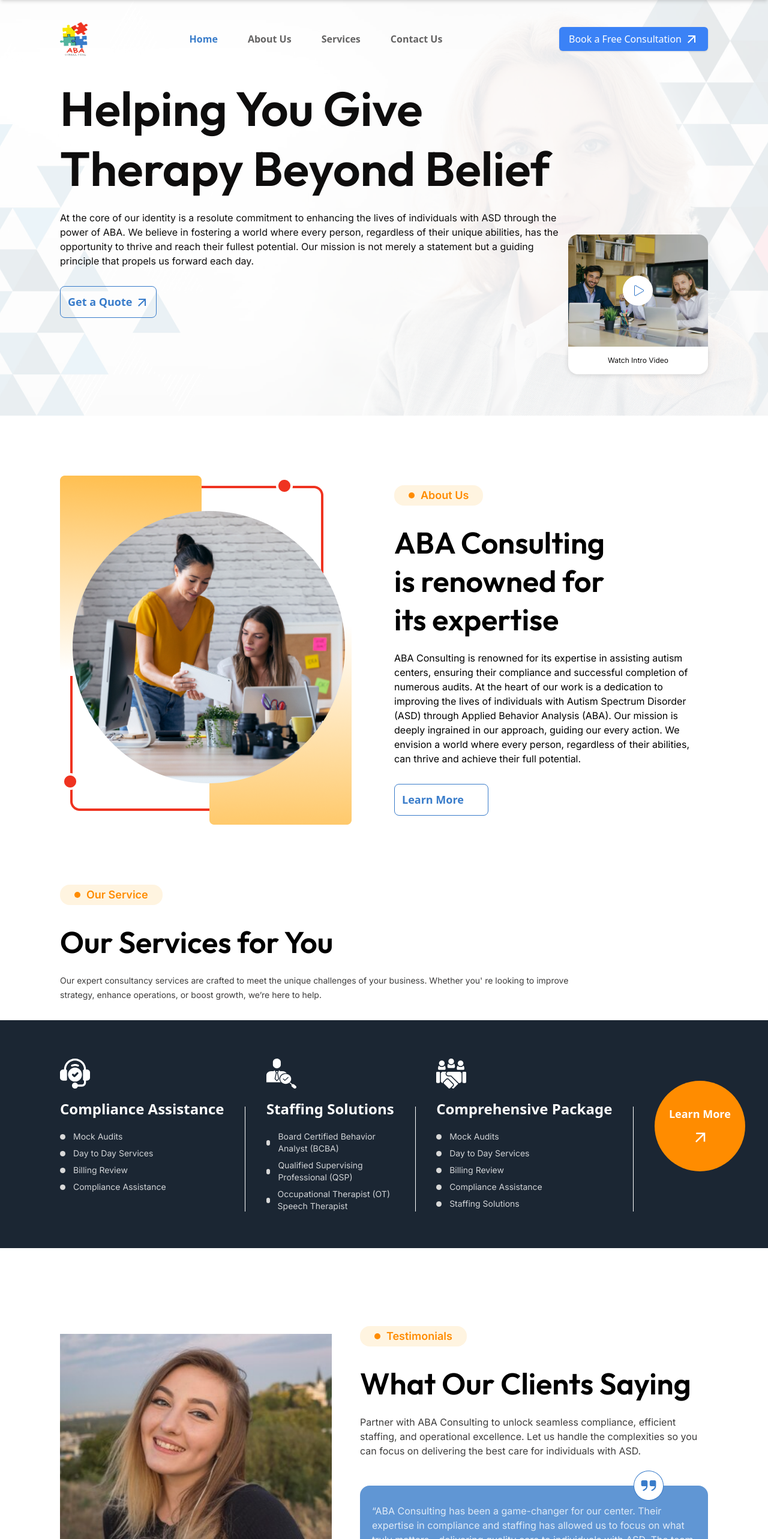
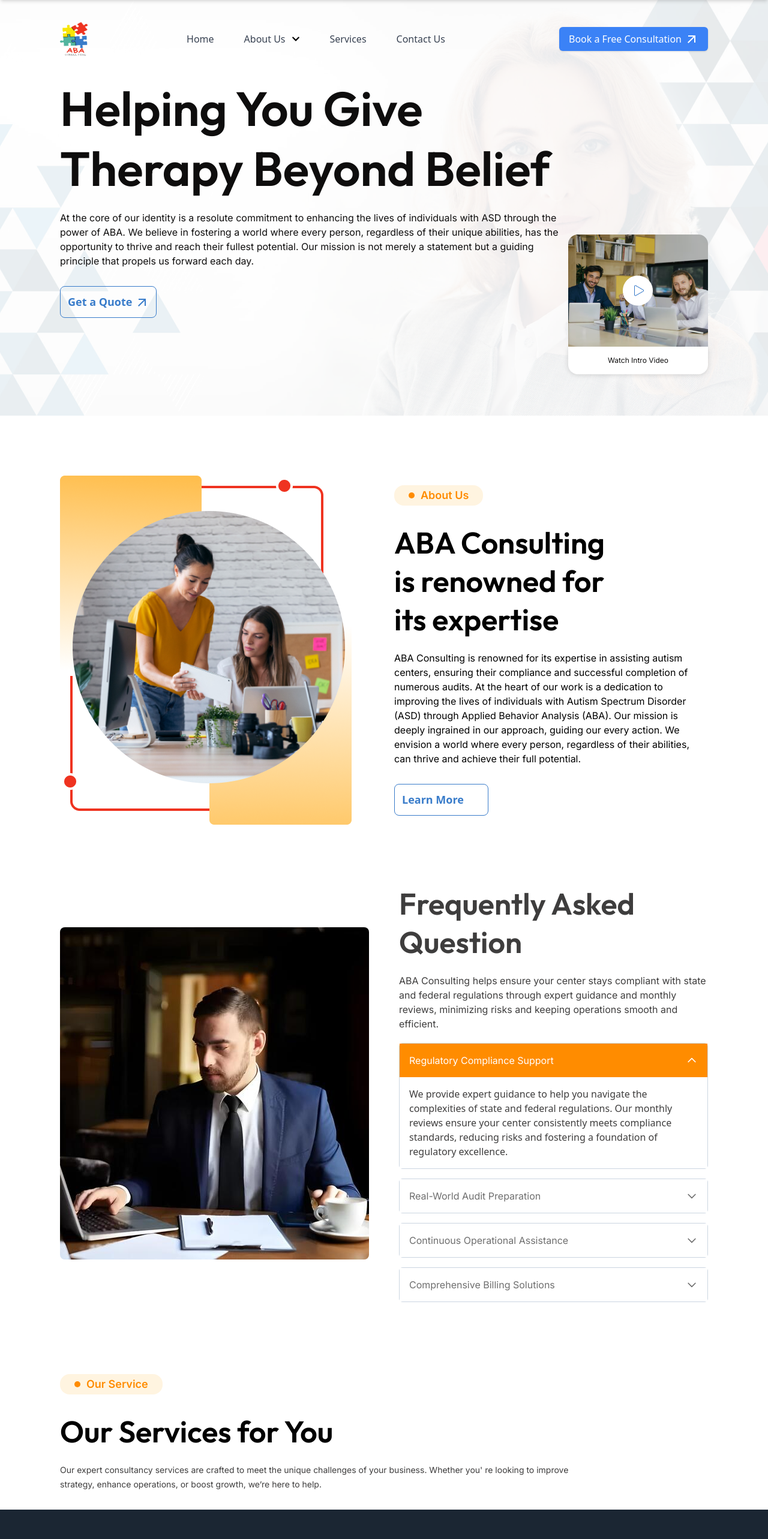
Before and after one commit to mahimnxt23/ABA-Consultancy-Copy, a React (Vite) app: page / in a window 1280 px wide. Shown: the top 2566 px of the page at 60% size. Built offline with nearby package versions, Linux system fonts and the light colour scheme.

Commit message:
faq ,drop down

```diff
--- a/src/ClientSide/AboutUs/AboutUs.jsx
+++ b/src/ClientSide/AboutUs/AboutUs.jsx
@@ -1,7 +1,6 @@
 import Footer from "../Shared/Footer/Footer";
 import AboutBanner from "./AboutBanner/AboutBanner";
 import CollaborateWithU from "./CollaborateWithU/CollaborateWithU";
-import Team from "./Team/Team";
 
 const AboutUs = () => {
   return (
@@ -9,7 +8,7 @@ const AboutUs = () => {
       <AboutBanner></AboutBanner>
       {/* <ChooseUs></ChooseUs> */}
       <CollaborateWithU></CollaborateWithU>
-      <Team></Team>
+      {/* <Team></Team> */}
       <div className="sectionGap bg-[#1a2633]">
         <Footer></Footer>
       </div>
--- a/src/ClientSide/Home/Home.jsx
+++ b/src/ClientSide/Home/Home.jsx
@@ -1,5 +1,6 @@
 import { Link } from "react-router-dom";
 import Footer from "../Shared/Footer/Footer";
+import Faq from "../Service/Faq/Faq";
 
 /* eslint-disable react/prop-types */
 const Home = () => {
@@ -153,6 +154,8 @@ const Home = () => {
             </div>
           </div>
         </div>
+
+        <Faq />
         <div className="sectionGap">
           <div className="ourservices max-w-[900px]">
             <SectionIndicator status={"Our Service"} />
@@ -167,6 +170,7 @@ const Home = () => {
             </p>
           </div>
         </div>
+
         <Services />
         {/*chooseUs  */}
         {/* <div className="sectionGap">
--- /dev/null
+++ b/src/ClientSide/Service/Faq/Faq.jsx
@@ -0,0 +1,111 @@
+import { useState } from "react";
+
+const Faq = () => {
+  const [activeIndex, setActiveIndex] = useState(0); // Initialize with 0 for the first FAQ
+
+  const toggleFAQ = (index) => {
+    setActiveIndex(activeIndex === index ? null : index);
+  };
+
+  const accordion1 = [
+    {
+      question: "Regulatory Compliance Support",
+      answer:
+        "We provide expert guidance to help you navigate the complexities of state and federal regulations. Our monthly reviews ensure your center consistently meets compliance standards, reducing risks and fostering a foundation of regulatory excellence.",
+    },
+    {
+      question: "Real-World Audit Preparation",
+      answer:
+        "Prepare your team for actual evaluations with our dynamic mock audits. These unannounced exercises simulate real audit scenarios, building your staff’s confidence and ensuring readiness.",
+    },
+    {
+      question: "Continuous Operational Assistance",
+      answer:
+        "Our dedicated team offers 24/7 operational support and educational resources. From addressing daily challenges to ensuring seamless business processes, we’re here to support your success every step of the way.",
+    },
+    {
+      question: "Comprehensive Billing Solutions",
+      answer:
+        "Our meticulous billing review process examines your billed lines for accuracy and efficiency. Additionally, we offer billing training to enhance your team's skills, ensuring financial precision and integrity",
+    },
+  ];
+
+  return (
+    <div
+      className="grid grid-cols-1 gap-[50px] mt-[30px] px-[30px]
+    md:mt-[32px] md:px-[32px]
+    lg:px-[80px] lg:mt-[30px]
+    xl:px-[100px] xl:mt-[80px]
+    2xl:px-[150px] 2xl:mt-[80px]"
+    >
+      {/* First Copy */}
+      <div
+        id="assistance"
+        className="grid grid-cols-1 xl:grid-cols-2 gap-[50px]  items-center my-5"
+      >
+        {/* Image */}
+        <div className="h-[400px] lg:h-[554px]">
+          <img
+            // src="https://incomparable-kashata-7a0767.netlify.app/images/serviceBoy.png"
+            src="/images/serviceBoy.png"
+            className="h-full w-full object-cover rounded-[8px]"
+            alt=""
+          />
+        </div>
+        {/* Text and Accordion */}
+        <div className="rounded-lg">
+          <h2 className="text-[#0E0D0DCC] font-semibold mb-[20px] headTwo leading-[40px]">
+            Frequently Asked Question
+          </h2>
+          <p className="text-[#0E0D0DCC]/[.8] mb-[20px] font-normal bodyText">
+            ABA Consulting helps ensure your center stays compliant with state
+            and federal regulations through expert guidance and monthly reviews,
+            minimizing risks and keeping operations smooth and efficient.
+          </p>
+          <div className="space-y-4">
+            {accordion1.map((item, index) => (
+              <div
+                key={index}
+                className="border border-[#CBD5E1] rounded-[6px]"
+              >
+                <button
+                  className={`w-full flex justify-between items-center p-4 focus:outline-none focus:ring ${
+                    activeIndex === index
+                      ? "bg-[#FF8C00] text-white"
+                      : "bg-white hover:bg-gray-100 text-[#0E0D0DCC]/[.6]"
+                  }`}
+                  onClick={() => toggleFAQ(index)}
+                >
+                  <span className="font-normal bodyText">{item.question}</span>
+                  <svg
+                    className={`w-5 h-5 transform ${
+                      activeIndex === index ? "rotate-180" : ""
+                    }`}
+                    xmlns="http://www.w3.org/2000/svg"
+                    fill="none"
+                    viewBox="0 0 24 24"
+                    stroke="currentColor"
+                  >
+                    <path
+                      strokeLinecap="round"
+                      strokeLinejoin="round"
+                      strokeWidth={2}
+                      d="M19 9l-7 7-7-7"
+                    />
+                  </svg>
+                </button>
+                {activeIndex === index && (
+                  <div className="p-4 text-[#0E0D0DCC]/[.8] bg-white font-normal">
+                    {item.answer}
+                  </div>
+                )}
+              </div>
+            ))}
+          </div>
+        </div>
+      </div>
+    </div>
+  );
+};
+
+export default Faq;
--- a/src/ClientSide/Service/Service.jsx
+++ b/src/ClientSide/Service/Service.jsx
@@ -1,5 +1,6 @@
 import Footer from "../Shared/Footer/Footer";
 import Drive from "./Drive/Drive";
+import Faq from "./Faq/Faq";
 // import GivingOurBussiness from "./GivingOurBussiness/GivingOurBussiness";
 import ServiceBanner from "./ServiceBanner/ServiceBanner";
 
@@ -8,6 +9,7 @@ const Service = () => {
     <div>
       <ServiceBanner></ServiceBanner>
       <Drive></Drive>
+      <Faq></Faq>
       {/* <GivingOurBussiness></GivingOurBussiness> */}
       <div className="sectionGap bg-[#1a2633]">
         <Footer></Footer>
--- a/src/ClientSide/Shared/Navbar/Navbar.jsx
+++ b/src/ClientSide/Shared/Navbar/Navbar.jsx
@@ -2,11 +2,22 @@ import { useState } from "react";
 import { Link, NavLink, useLocation } from "react-router-dom"; // Adjust based on your routing library
 import { navLinks } from "../../../constant/data";
 import "./Navbar.css";
+import { FaChevronDown } from "react-icons/fa";
 
 const Navbar = () => {
   const [isOpen, setIsOpen] = useState(false);
   const location = useLocation();
   const isHomePage = location.pathname === "/";
+
+  const [openDropdown, setOpenDropdown] = useState(null);
+
+  const handleMouseEnter = (name) => {
+    setOpenDropdown(name);
+  };
+
+  const handleMouseLeave = () => {
+    setOpenDropdown(null);
+  };
 
   return (
     <div
@@ -39,16 +50,61 @@ const Navbar = () => {
           {/* Links Section */}
           <div className="hidden lg:flex space-x-[50px]">
             {navLinks.map((link) => (
+              // <NavLink
+              //   key={link.name}
+              //   to={link.href}
+
+              //   className={({ isActive }) =>
+              //     isActive
+              //       ? "text-[#397CCA] font-semibold"
+              //       : "text-[#0E0D0DCC] opacity-[.8] font-semibold"
+              //   }
+              // >
+              //   {link.name}
+              // </NavLink>
+
               <NavLink
                 key={link.name}
                 to={link.href}
-                className={({ isActive }) =>
-                  isActive
-                    ? "text-[#397CCA] font-semibold"
-                    : "text-[#0E0D0DCC] opacity-[.8] font-semibold"
-                }
+                className="relative group"
               >
-                {link.name}
+                <div className="flex items-center gap-[6px]">
+                  {/* Text */}
+                  <a
+                    // href={link.href}
+                    className="text-gray-700 hover:text-blue-600"
+                  >
+                    {link.name}
+                  </a>
+
+                  {/* Dropdown Icon and Menu */}
+                  {link.subLinks && (
+                    <div
+                      className="relative"
+                      onMouseEnter={() => handleMouseEnter(link.name)}
+                      onMouseLeave={handleMouseLeave}
+                    >
+                      {/* Dropdown Icon */}
+                      <FaChevronDown className="ml-1 text-sm hover:text-blue-600 transition-transform hover:rotate-180 cursor-pointer" />
+
+                      {/* Dropdown Menu */}
+                      {openDropdown === link.name && (
+                        <ul className="absolute top-full left-0 bg-white shadow-lg rounded-md py-2 w-48 z-10">
+                          {link.subLinks.map((subLink) => (
+                            <li key={subLink.name}>
+                              <Link
+                                to={subLink.href}
+                                className="block px-4 py-2 text-gray-700 hover:bg-gray-100 hover:text-blue-600"
+                              >
+                                {subLink.name}
+                              </Link>
+                            </li>
+                          ))}
+                        </ul>
+                      )}
+                    </div>
+                  )}
+                </div>
               </NavLink>
             ))}
           </div>
--- a/src/constant/data.js
+++ b/src/constant/data.js
@@ -1,6 +1,13 @@
 export const navLinks = [
-    { name: "Home", href: "/" },
-    { name: "About Us", href: "/aboutUs" },
-    { name: "Services", href: "/Service" },
-    { name: "Contact Us", href: "/contact" },
-]
+  { name: "Home", href: "/" },
+  {
+    name: "About Us",
+    href: "/aboutUs",
+    subLinks: [
+      { name: "Why Choose Us", href: "/ChooseUs" },
+      { name: "Meet Our Team", href: "/ourTeam" },
+    ],
+  },
+  { name: "Services", href: "/Service" },
+  { name: "Contact Us", href: "/contact" },
+];
```
Also changed, not shown: src/main.jsx (+10 -0 lines), src/ClientSide/AboutUs/Team/Team.jsx (indentation only). Lines whose indentation alone changed are shown as unchanged.
